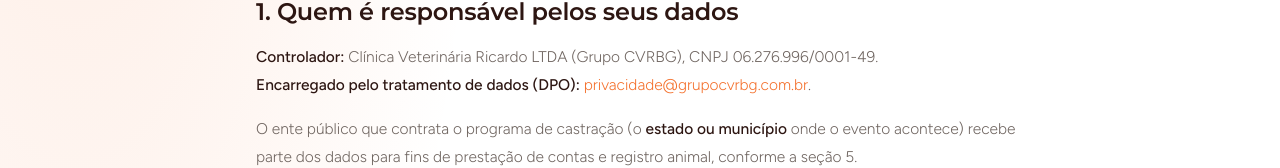
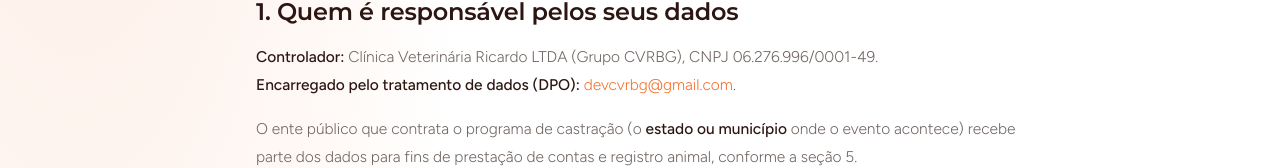
Before and after one commit to Pump-Tecnologia/Site-cvrbg, a Next.js app: page /privacidade in a window 1280 px wide. Shown: the part 477-645 px from the top of the page. Built offline with nearby package versions, Linux system fonts and the light colour scheme.

Commit message:
content: e-mail do encarregado (DPO)

```diff
--- a/src/components/pages/PrivacyPage.tsx
+++ b/src/components/pages/PrivacyPage.tsx
@@ -12,7 +12,7 @@
 
 const ATUALIZADO_EM = "15 de agosto de 2026";
 const VERSAO = "1.0";
-const EMAIL_DPO = "privacidade@grupocvrbg.com.br";
+const EMAIL_DPO = "devcvrbg@gmail.com";
 const RAZAO_SOCIAL = "Clínica Veterinária Ricardo LTDA";
 const CNPJ = "06.276.996/0001-49";
 
```
